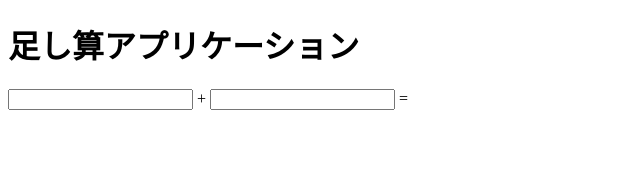
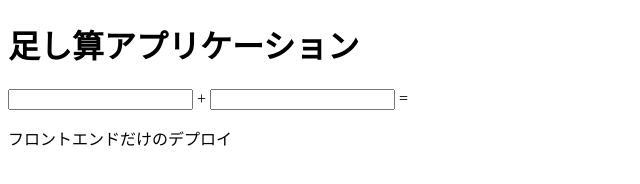
Before and after one commit to TomariRyusei/udemy-github-actions, a plain HTML site: page frontend/index.html in a window 1280 px wide. Shown: the whole page, without its empty margins (0-640 px from the left). Drawn offline with Linux system fonts and the light colour scheme.

Commit message:
Update index.html

```diff
--- a/frontend/index.html
+++ b/frontend/index.html
@@ -13,6 +13,7 @@
       =
       <span id="sum"></span>
     </div>
+    <p>フロントエンドだけのデプロイ</p>
     <script src="main.js"></script>
   </body>
 </html>
```
